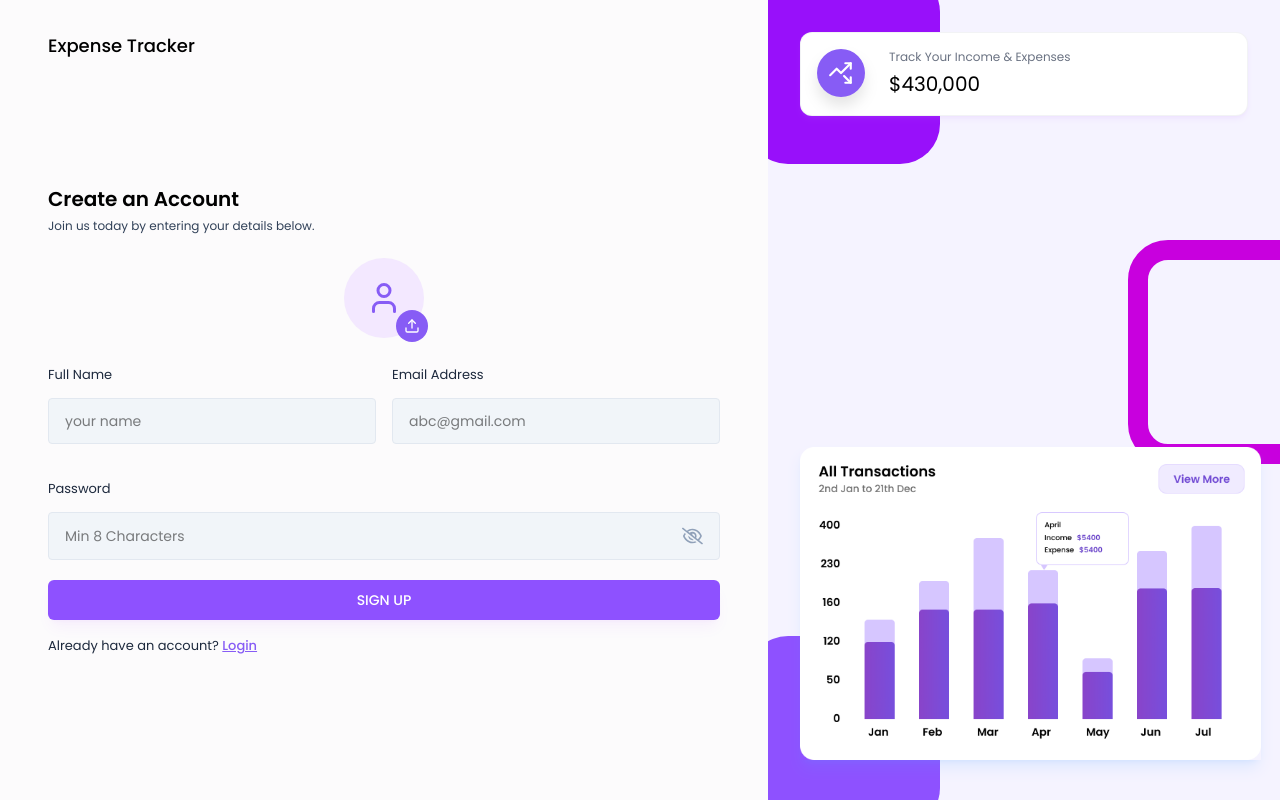
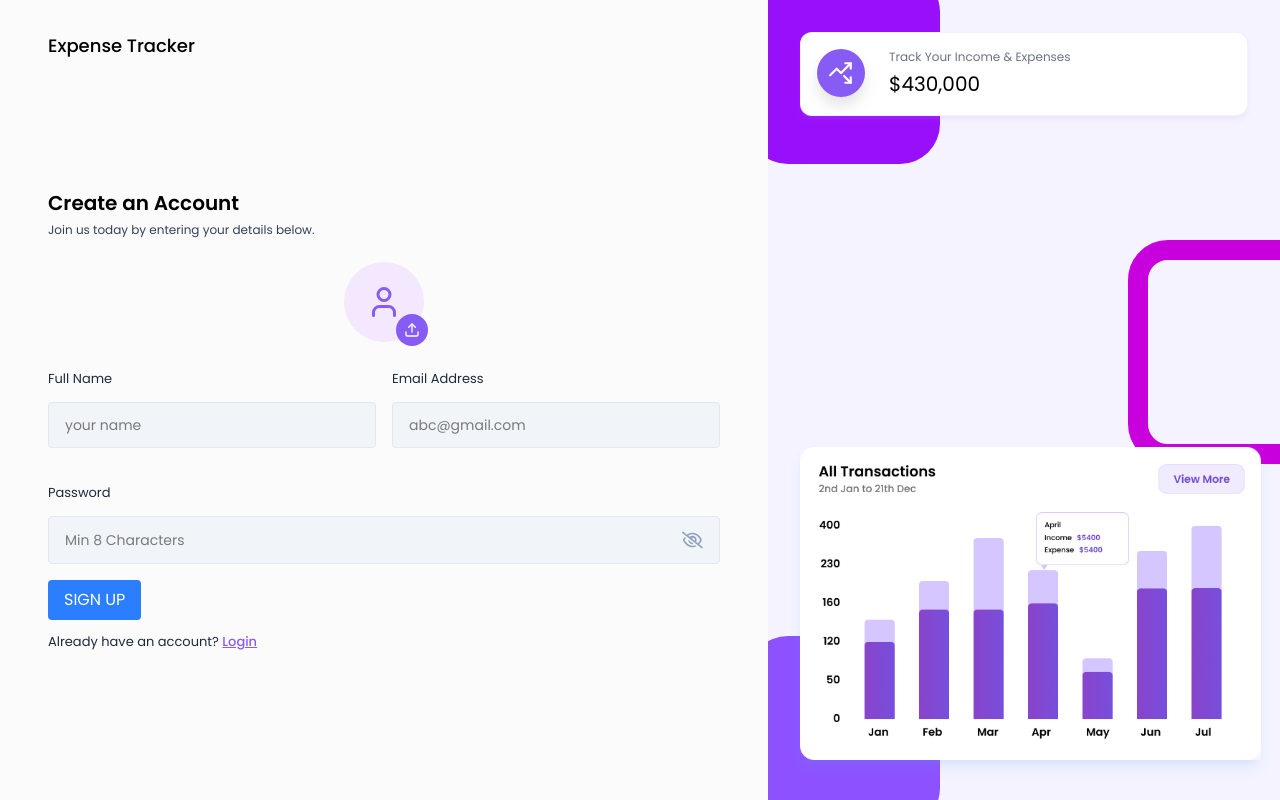
Before and after one commit to faysalcsecu/Web-Engg, a React (Vite) app in the folder frontend/: page /signUp in a window 1280 px wide. Built offline with nearby package versions, Linux system fonts and the light colour scheme; no server answers.

Commit message:
css and toast msg change

```diff
--- a/frontend/src/components/Dashboard/SavingsCard.jsx
+++ b/frontend/src/components/Dashboard/SavingsCard.jsx
@@ -31,12 +31,12 @@ const SavingsCard = ({ totalIncome, totalExpense }) => {
         {/* Messages */}
         {isNegative && (
           <div className="mt-2 text-xs text-red-600 bg-red-100 border border-red-300 px-3 py-1 rounded-lg">
-            ⚠️ Your account balance is now in negative.
+           ⚠️ Oops! Your savings balance has dropped below zero.
           </div>
         )}
         {!isNegative && savings > 0 && (
           <div className="mt-2 text-xs text-green-600 bg-green-100 border border-green-300 px-3 py-1 rounded-lg">
-           Great! You have positive savings..
+           🎉 Awesome! Your savings are growing.
           </div>
         )}
       </div>
--- a/frontend/src/pages/Auth/LoginForm.jsx
+++ b/frontend/src/pages/Auth/LoginForm.jsx
@@ -1,11 +1,11 @@
-import React, { useContext, useEffect, useState } from "react";
-import AuthLayout from "../../components/Layouts/AuthLayout";
+import { useContext, useState } from "react";
 import { Link, useNavigate } from "react-router-dom";
 import Input from "../../components/Inputs/Input";
+import AuthLayout from "../../components/Layouts/AuthLayout";
+import { UserContext } from "../../context/UserContext";
+import { API_PATHS } from "../../utils/apiPaths";
+import axiosInstance from "../../utils/axiosInstance";
 import { validateEmail } from "../../utils/helper";
-import axiosInstance from "../../utils/axiosInstance";
-import { API_PATHS } from "../../utils/apiPaths";
-import { UserContext } from "../../context/UserContext";
 
 const LoginForm = () => {
   const [email, setEmail] = useState("");
@@ -80,7 +80,7 @@ const LoginForm = () => {
 
           {error && <p className="text-red-500 text-xs pb-2.5">{error}</p>}
 
-          <button type="submit" className="btn-primary">
+          <button type="submit" className="bg-blue-500 text-white px-4 py-2 rounded">
             LOGIN
           </button>
 
--- a/frontend/src/pages/Auth/SignUpForm.jsx
+++ b/frontend/src/pages/Auth/SignUpForm.jsx
@@ -115,7 +115,7 @@ const SignUpForm = () => {
 
           {error && <p className="text-red-500 text-xs pb-2.5">{error}</p>}
 
-          <button type="submit" className="btn-primary">
+          <button type="submit" className="bg-blue-500 text-white px-4 py-2 rounded">
             SIGN UP
           </button>
 
```
